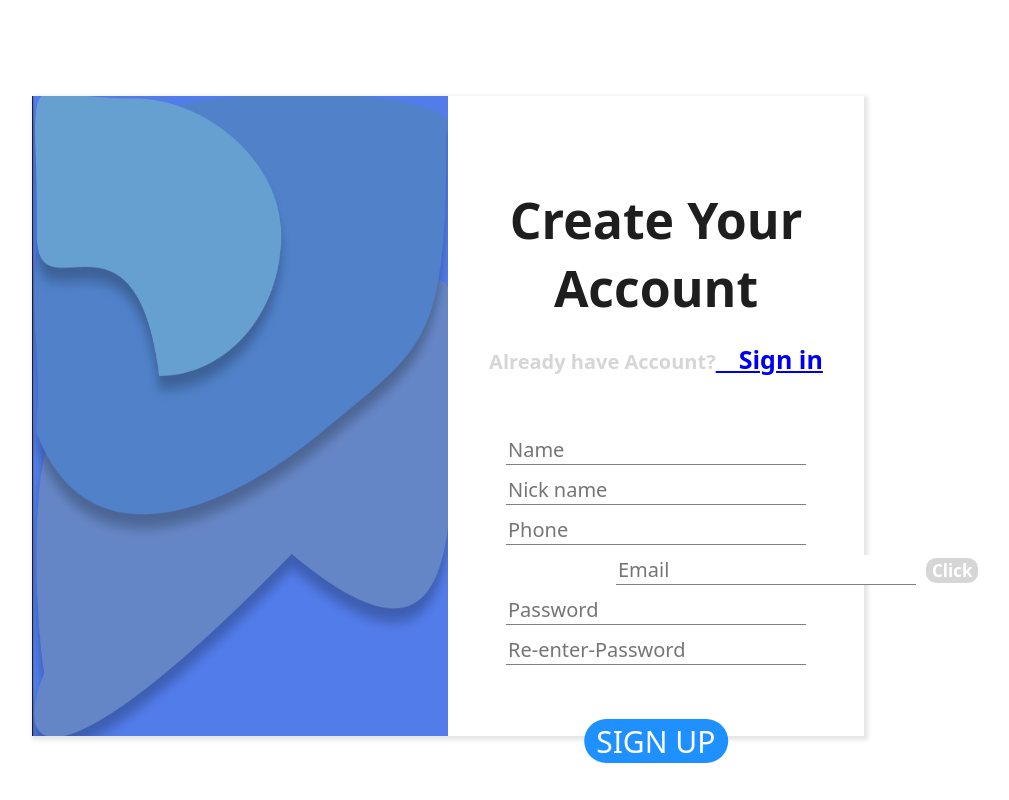
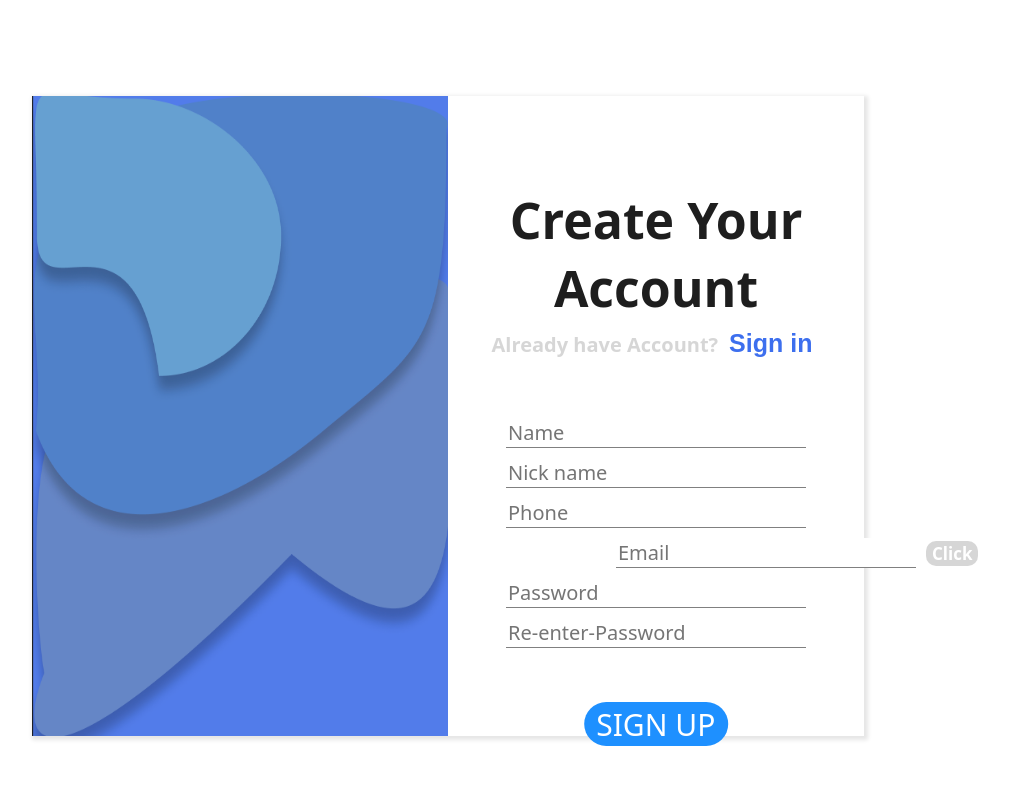
Before and after one commit to hanaxauay/BottleProject, a React (Create React App) app: page /register in a window 1280 px wide. Shown: the whole page, without its empty margins (192-1201 px from the left). Built offline with nearby package versions, Linux system fonts and the light colour scheme; no server answers.

Commit message:
register 버튼 수정
sign in 버튼으로 수정

```diff
--- a/src/pages/Register.jsx
+++ b/src/pages/Register.jsx
@@ -23,9 +23,11 @@ export default function Login() {
             <div className="alreadyaccount">
               Already have Account?
             </div>
-            <div className="sign">
-              <Link to="/">ㅤSign in</Link>
-            </div>
+            <button className="sign_btn">
+              <Link to="/" className="login">ㅤ
+                Sign in
+              </Link>
+            </button>
 
             <div className="name_input">
               <input type="name" placeholder="Name" />
--- a/src/style/register.scss
+++ b/src/style/register.scss
@@ -54,10 +54,26 @@
       margin-top: 0px;
       margin-bottom: 30px;
       padding-top: 0.5rem;
+      margin-right: -25px;
 
     }
-    .sign {
-      display: inline-block; /* 옆으로 나열 */
+    .sign_btn {
+      border-style: none;
+      font-size: 25px;
+      font-weight: bold;
+      background-color: transparent;
+      margin-right: 2px;
+      .login {
+        text-decoration: none;
+        color: #3d6fee;
+        cursor: pointer;
+      }
+      .login:hover {
+        color: #666;
+      }
+    }
+    /*.sign {
+      display: inline-block; // 옆으로 나열
       color: #3d6fee;
       font-size: 25px;
       font-weight: bold;
@@ -65,7 +81,7 @@
       flex-direction: column;
       margin-top: 10px;
       padding-top: 0.5rem;
-    }
+    }*/
 
     .name_input {
       input {
```
